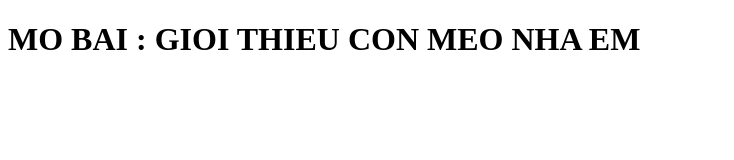
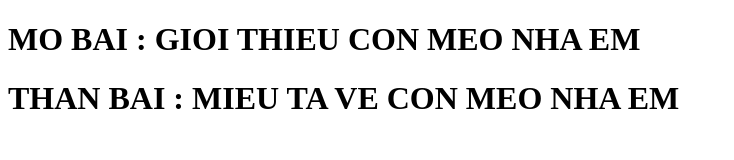
Before and after one commit to dogoethec1t62025/ngay-13, a plain HTML site: page index.html in a window 1280 px wide. Shown: the whole page, without its empty margins (0-734 px from the left). Drawn offline with Linux system fonts and the light colour scheme.

Commit message:
!:COMMIT LAN 1

```diff
--- a/index.html
+++ b/index.html
@@ -7,5 +7,6 @@
   </head>
   <body>
     <h1>MO BAI : GIOI THIEU CON MEO NHA EM</h1>
+    <h1>THAN BAI : MIEU TA VE CON MEO NHA EM</h1>
   </body>
 </html>
```
